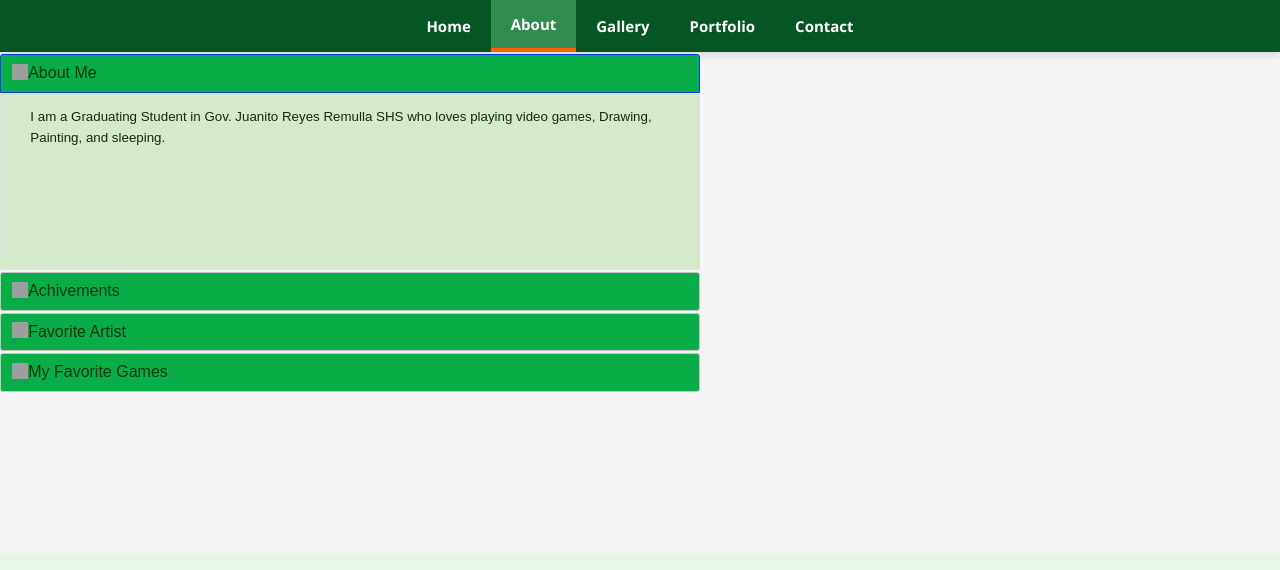
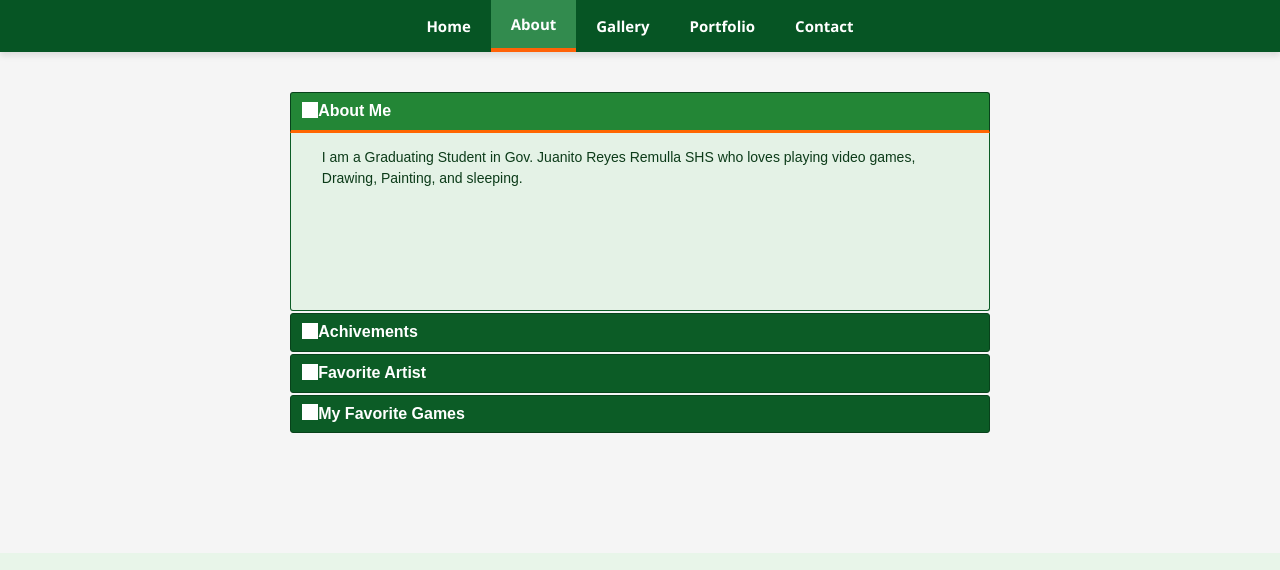
Before and after one commit to ZenSaiga/Website, a plain HTML site: page About.html in a window 1280 px wide. Shown: the top 570 px of the page. Drawn offline with nearby package versions, Linux system fonts and the light colour scheme; grey boxes are pictures that could not be loaded.

Commit message:
Enhance About page layout and styles
Updated styles and structure of the About page, including improved accordion styles and footer layout.

```diff
--- a/About.html
+++ b/About.html
@@ -1,6 +1,5 @@
 <!DOCTYPE html>
 <html lang="en">
-
 <head>
   <meta charset="utf-8">
   <meta name="viewport" content="width=device-width, initial-scale=1">
@@ -10,30 +9,51 @@
   <script src="https://code.jquery.com/jquery-3.7.1.js"></script>
   <script src="https://code.jquery.com/ui/1.14.2/jquery-ui.js"></script>
   <script>
-  $( function() {
-    $( "#accordion" ).accordion({
+    $(function() {
+      $("#accordion").accordion({
         collapsible: true
       });
-  } );
+    });
   </script>
   <style>
   #accordion {
     max-width: 700px;
+    margin: 40px auto;
   }
 
   .ui-accordion-header {
-      background: #09ad48;
-      color: rgb(4, 54, 12);
+    background: #0c5c26;
+    color: #ffffff;
+    border: 1px solid #08421b;
+    font-weight: bold;
   }
+
+
+  .ui-accordion-header:hover {
+    background: #147a35;
+    color: #ffffff;
+  }
+
+
+  .ui-accordion-header.ui-state-active {
+    background: #238636;
+    color: #ffffff;
+    border-bottom: 3px solid #ff6600;
+  }
+
+  .ui-accordion-header .ui-icon {
+    filter: brightness(0) invert(1);
+  }
+
   .ui-accordion-content {
-      background-color: #d5e9cc;
-      color: #142e04;
-      font-size: 10pt;
+    background-color: #e4f2e6;
+    color: #0c3b19;
+    border: 1px solid #0c5c26;
+    font-size: 10.5pt;
     line-height: 16pt;
   }
   </style>
 </head>
-
 <body>
   <nav class="navbar" role="navigation" aria-label="Main Navigation">
     <ul class="nav-list">
@@ -92,7 +112,6 @@
           support and feedback are greatly appreciated."
         </p>
       </div>
-
       <div class="footer-social">
         <h3>Follow Me</h3>
         <div class="social-links">
@@ -102,7 +121,6 @@
         </div>
       </div>
     </div>
-
     <div class="footer-bottom">
       <p>©2026 All rights Reserved | Designed by : Jujuber</p>
     </div>
```
Lines whose indentation alone changed are shown as unchanged.
